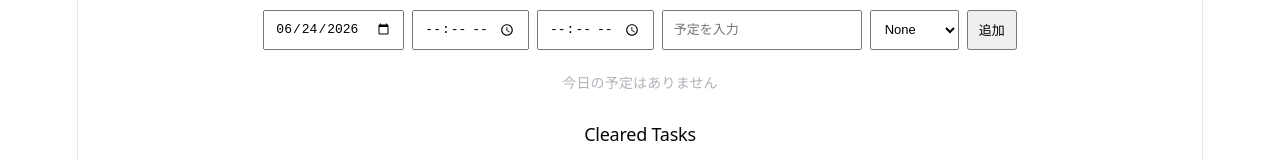
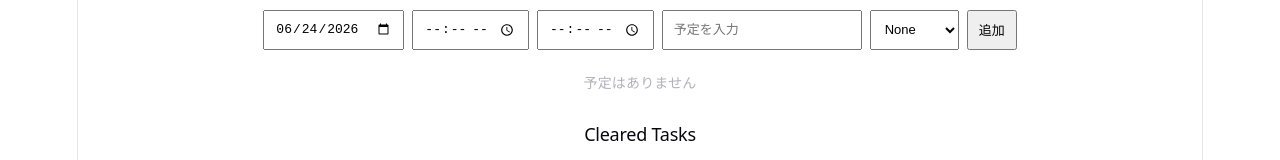
Before and after one commit to tanaharu-droid/schedule-app, a React (Vite) app: page / in a window 1280 px wide. Shown: the part 301-461 px from the top of the page. Built offline with nearby package versions, Linux system fonts and the light colour scheme.

Commit message:
fix sometiong

```diff
--- a/src/App.tsx
+++ b/src/App.tsx
@@ -326,8 +326,8 @@ function App() {
             {viewMode === 'tasks' && (
                 <>
                     <section className="playlist">
-                        {todaySchedules.length === 0 ? (
-                            <p className="empty-day">今日の予定はありません</p>
+                        {schedules.length === 0 ? (
+                            <p className="empty-day">予定はありません</p>
                         ) : (
                             schedules.map((schedule) =>
                                 renderScheduleItem(schedule, true)
```
